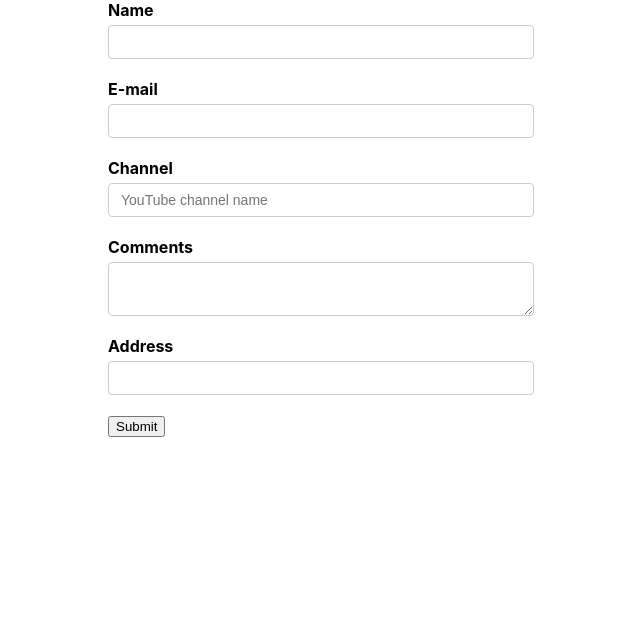
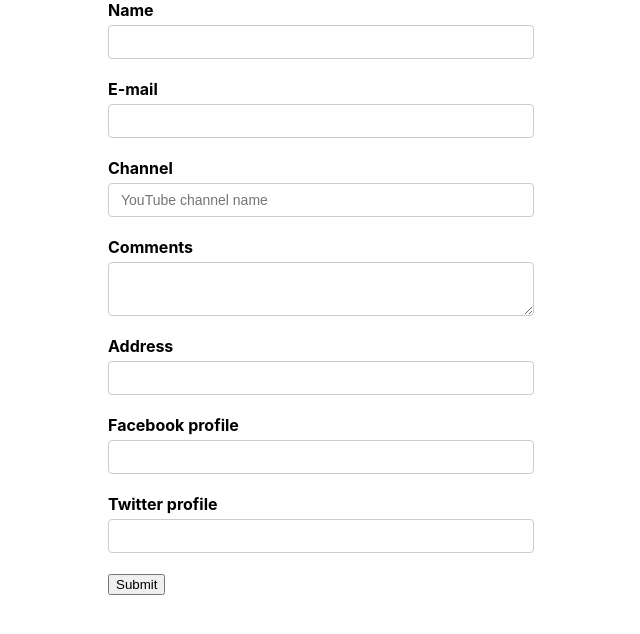
Before and after one commit to macotok/react-formik, a React (Create React App) app in the folder about-react-formik/advanced/: page / in a window 1280 px wide. Shown: the top 634 px of the page, without its empty margins (319-959 px from the left). Built offline with nearby package versions, Linux system fonts and the light colour scheme.

Commit message:
Nested Objects

```diff
--- a/about-react-formik/advanced/src/components/YoutubeForm.js
+++ b/about-react-formik/advanced/src/components/YoutubeForm.js
@@ -11,6 +11,10 @@
   channel: '',
   comments: '',
   address: '',
+  social: {
+    facebook: '',
+    twitter: '',
+  },
 };
 
 const onSubmit = (values) => {
@@ -75,6 +79,16 @@
           </Field>
         </div>
 
+        <div className="form-control">
+          <label htmlFor="facebook">Facebook profile</label>
+          <Field type="text" id="facebook" name="social.facebook" />
+        </div>
+
+        <div className="form-control">
+          <label htmlFor="twitter">Twitter profile</label>
+          <Field type="text" id="twitter" name="social.twitter" />
+        </div>
+
         <button type="submit">Submit</button>
       </Form>
     </Formik>
```
Also changed, not shown: 1 other file (tests, documents, lock files or other folders).
